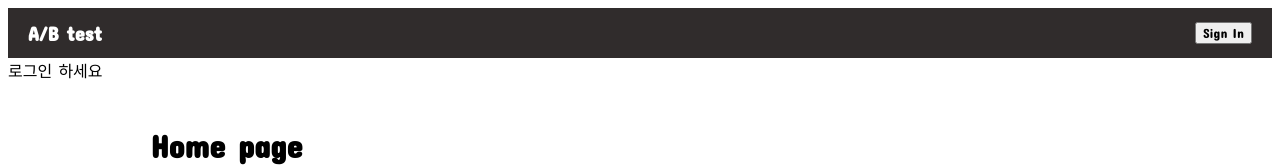
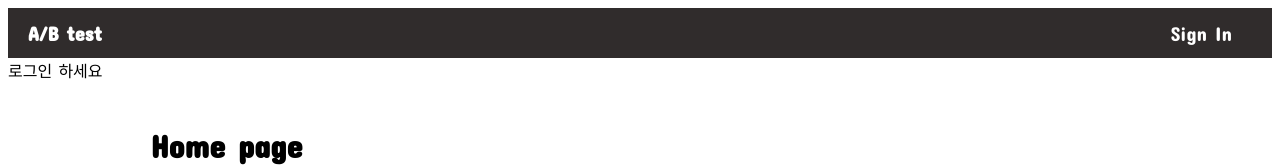
Before and after one commit to Pogith/ab-test-frontend, a React (Create React App) app: page / in a window 1280 px wide. Shown: the top 167 px of the page. Built offline with nearby package versions, Linux system fonts and the light colour scheme; no server answers.

Commit message:
design: 로그인 및 로그아웃 버튼 scss코드작성

```diff
--- a/src/component/GoogleSignIn/GoogleSignIn.js
+++ b/src/component/GoogleSignIn/GoogleSignIn.js
@@ -2,9 +2,13 @@ import React, { useEffect } from "react";
 import { useSetRecoilState } from "recoil";
 import { useNavigate } from "react-router-dom";
 import axios from "axios";
+import classNames from "classnames/bind";
 
 import { auth, signInWithGoogle, signOut } from "../../auth/firebase";
 import { firebaseUserState, tokenState } from "../../recoil/atom";
+import styles from "./GoogleSignIn.module.scss";
+
+const cx = classNames.bind(styles);
 
 export default function GoogleSignIn() {
   const navigate = useNavigate();
@@ -66,9 +70,13 @@ export default function GoogleSignIn() {
   return (
     <div>
       {!localStorage.getItem("token") ? (
-        <button onClick={handleSignIn}>Sign In</button>
+        <button className={cx("login_button")} onClick={handleSignIn}>
+          Sign In
+        </button>
       ) : (
-        <button onClick={handleSignOut}>Sing Out</button>
+        <button className={cx("login_button")} onClick={handleSignOut}>
+          Sing Out
+        </button>
       )}
     </div>
   );
--- /dev/null
+++ b/src/component/GoogleSignIn/GoogleSignIn.module.scss
@@ -0,0 +1,30 @@
+.login_button {
+  position: relative;
+  padding: 10px 20px;
+  font-size: 20px;
+  color: white;
+  cursor: pointer;
+  border: none;
+  background-color: rgb(48, 44, 44);
+
+  &:hover {
+    color: white;
+  }
+
+  &::before {
+    content: "";
+    position: absolute;
+    display: block;
+    width: 100%;
+    height: 5px;
+    left: 0;
+    bottom: 0;
+    background-color: white;
+    transform: scale(0);
+    transition: transform 0.3s ease-in-out;
+  }
+
+  &:hover::before {
+    transform: scale(1);
+  }
+}
```
